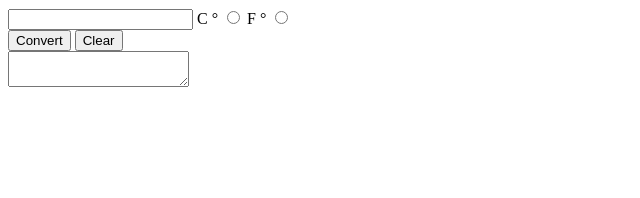
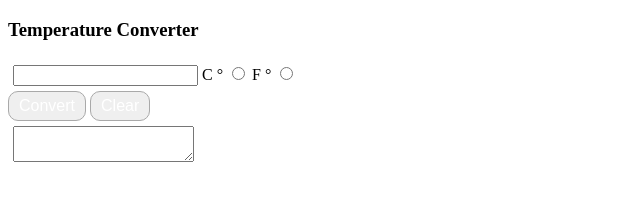
Before and after one commit to lsimmons1832/converter, a plain HTML site: page index.html in a window 1280 px wide. Shown: the whole page, without its empty margins (0-640 px from the left). Drawn offline with Linux system fonts and the light colour scheme.

Commit message:
add styling

```diff
--- a/index.html
+++ b/index.html
@@ -5,7 +5,8 @@
 	<link rel="stylesheet" type="text/css" href="main.css">
 </head>
 <body>
-	<div>
+<h3>Temperature Converter</h3>
+	<div class="main">
 		<input type="text" id="userInput" name="inputTemp">
 		<label for="Celsius">C &deg;</label>
 		<input type="radio" id="celsius" name="conversion">
@@ -16,7 +17,7 @@
 		<button id="convert" name="button" >Convert</button>
 		<button id="clear" name="button">Clear</button>
 	</div>
-	<div>
+	<div class="answer">
 		<textarea id="answer" readonly="readonly">
 
 		</textarea>
--- a/main.css
+++ b/main.css
@@ -9,3 +9,22 @@
 .blue {
 	color: blue;
 }
+
+button {
+    background-color: steelgray; /* Green */
+    border: 1px solid darkgray;
+    border-radius: 10px;
+    color: white;
+    padding: 5px 10px;
+    text-align: center;
+    text-decoration: none;
+    display: inline-block;
+    font-size: 16px;
+}
+.main {
+	padding: 5px;
+}
+
+.answer {
+	padding: 5px;
+}
```
